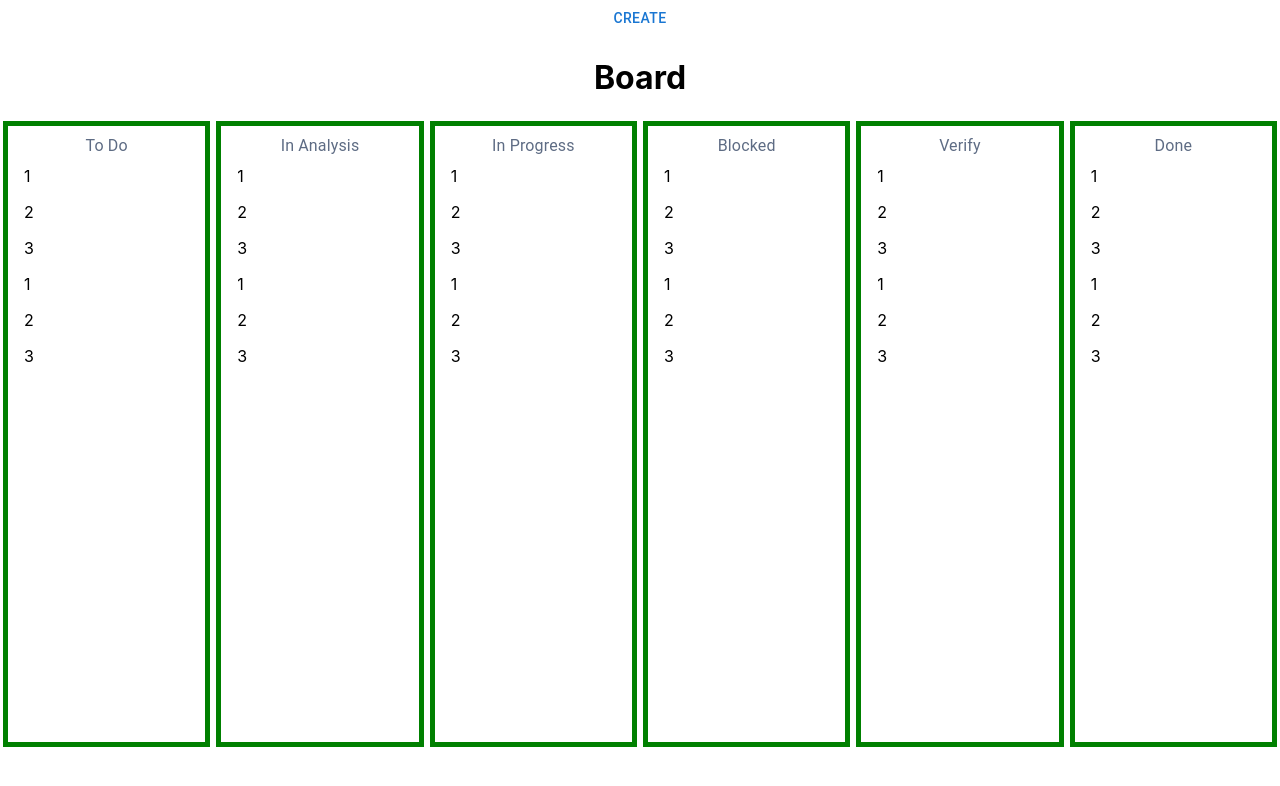
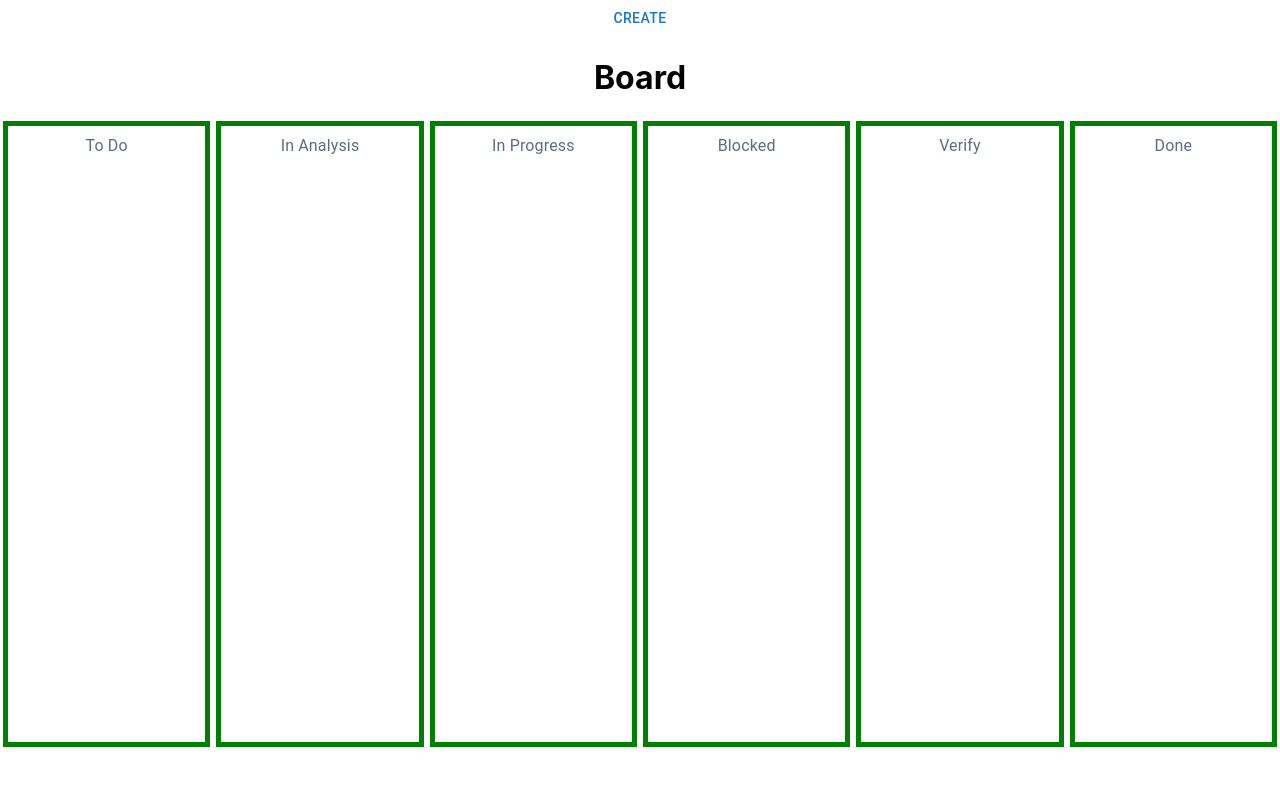
Before and after one commit to manishbhilare/Kanban-Board, a React (Create React App) app in the folder kanban-board/: page / in a window 1280 px wide. Shown: the top 786 px of the page. Built offline with nearby package versions, Linux system fonts and the light colour scheme.

Commit message:
showing jira list in columns

```diff
--- a/kanban-board/src/components/Board.jsx
+++ b/kanban-board/src/components/Board.jsx
@@ -1,4 +1,4 @@
-import React,{useContext, useState} from "react";
+import React,{useContext, useEffect, useRef, useState} from "react";
 import { TaskContext } from "./Kanban";
 import Column from "./Column";
 import styled from "styled-components";
@@ -10,17 +10,31 @@ align-items:center;
 
 const Board = () =>{
     const {stateObj} = useContext(TaskContext);
-    const [taskList,setTaskList] = useState(stateObj.taskList);
+    const [todoList,setTodoList] = useState(stateObj.todo);
+    const [analysisList,setAnalysisList] = useState(stateObj.analysis);
+    const [progressList,setProgressList] = useState(stateObj.progress);
+    const [blockedList,setBlockedList] = useState(stateObj.blocked);
+    const [verifyList,setVerifyList] = useState(stateObj.verify);
+    const [doneList,setDoneList] = useState(stateObj.done);
+
+    useEffect(()=>{
+        setTodoList(stateObj.todo);
+        setAnalysisList(stateObj.analysis);
+        setBlockedList(stateObj.blocked);
+        setVerifyList(stateObj.verify);
+        setProgressList(stateObj.progress);
+        setDoneList(stateObj.done);
+    },[stateObj]);
 return(
    <>
    <h1>Board</h1>
    <StyledContainer>
-   <Column id="todo" title={"To Do"}/>
-   <Column id="analysis" title={"In Analysis"}/>
-   <Column id="progress" title={"In Progress"}/>
-   <Column id="blocked" title={"Blocked"}/>
-   <Column id="verify" title={"Verify"}/>
-   <Column id="Done" title={"Done"}/>
+   <Column id="todo" title={"To Do"} list={todoList} droppable={true}/>
+   <Column id="analysis" title={"In Analysis"} list={analysisList}/>
+   <Column id="progress" title={"In Progress"} list={progressList}/>
+   <Column id="blocked" title={"Blocked"} list={blockedList}/>
+   <Column id="verify" title={"Verify"} list={verifyList}/>
+   <Column id="Done" title={"Done"} list={doneList}/>
    </StyledContainer>
 
    </>
--- a/kanban-board/src/components/Column.jsx
+++ b/kanban-board/src/components/Column.jsx
@@ -18,16 +18,13 @@ border: 5px solid green;
 }
 `;
 
-const Column = ({title}) =>{
+const Column = ({title,list}) =>{
 return(
     <StyledList>
         <StyledHeader>{title}</StyledHeader>
-        <ListItem>1</ListItem>
-        <ListItem>2</ListItem>
-        <ListItem>3</ListItem>
-        <ListItem>1</ListItem>
-        <ListItem>2</ListItem>
-        <ListItem>3</ListItem>
+        {list && list.map((task,i)=>(
+            <ListItem id={i} draggable={true}>{task.title}</ListItem>
+        ))}
     </StyledList>
 )
 }
--- a/kanban-board/src/components/Kanban.jsx
+++ b/kanban-board/src/components/Kanban.jsx
@@ -5,7 +5,7 @@ import Board from "./Board";
 export const TaskContext = createContext();
 
 const Kanban = () =>{
-const [stateObj,setStateObj] = useState({taskList:[]});
+const [stateObj,setStateObj] = useState({todo:[],analysis:[],progress:[],blocked:[],verify:[],done:[]});
 return(
     <div>
         <TaskContext.Provider value={{stateObj,setStateObj}}>
--- a/kanban-board/src/components/TaskModal.jsx
+++ b/kanban-board/src/components/TaskModal.jsx
@@ -33,9 +33,11 @@ const TaskModal = ({openState,setOpen})=>{
     const createTask = () =>{
         if(task.title !== '')
         {
-            const taskList = stateObj.taskList;
-            taskList.push(task);
-            setStateObj({taskList});
+            const currList = stateObj.todo;
+            currList.push(task);
+            const taskList = {...stateObj,todo:currList}
+            setStateObj(taskList);
+            console.log(stateObj);
             alert("Task created succesfully!");
             setOpen(false);
         }
```
